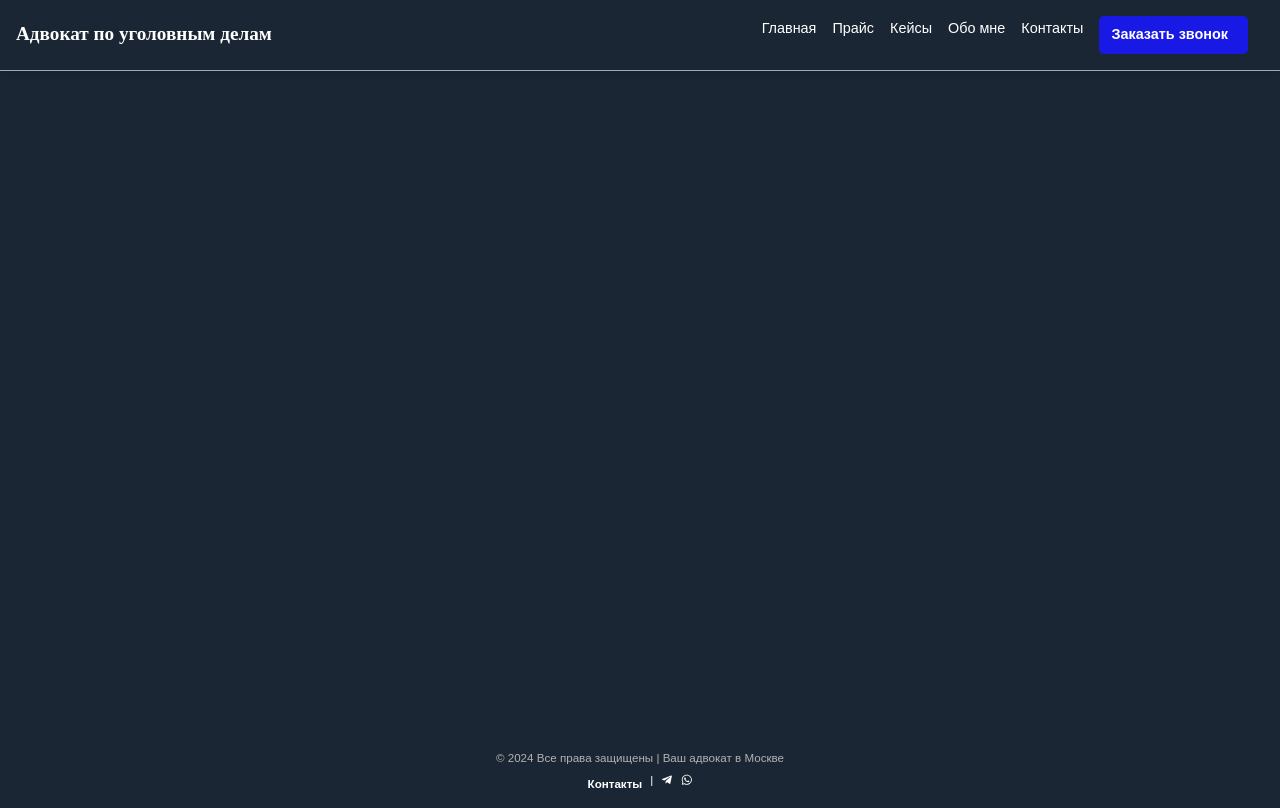
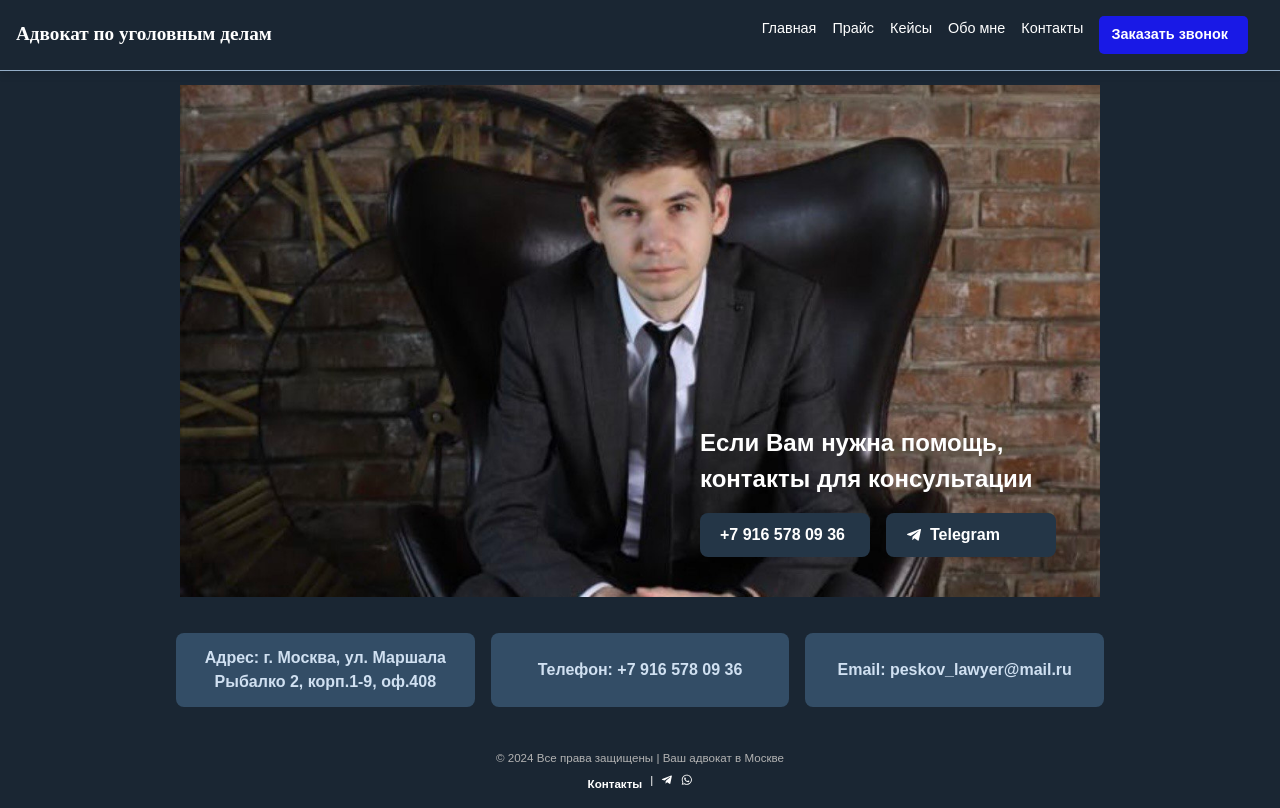
Before and after one commit to VladPeskovDev/Next-js-React-, a Next.js app in the folder lawyer-page/: page /contact in a window 1280 px wide. Built offline with nearby package versions, Linux system fonts and the light colour scheme.

Commit message:
Release0.6

```diff
--- /dev/null
+++ b/lawyer-page/src/app/contact/ContactPage.module.css
@@ -0,0 +1,151 @@
+/* Основной контейнер */
+.container {
+    width: 100%;
+    max-width: 960px;
+    margin: 0 auto;
+    background-color: var(--background);
+    color: white;
+    padding: 20px;
+    margin-top: 65px;
+    margin-bottom: 65px;
+}
+
+/* Контейнер для фото */
+.photoContainer {
+    width: 100%;
+    max-width: 960px;
+    height: 512px;
+    background-image: url('/foto7.jpg'); /* Укажите реальный путь */
+    background-size: cover;
+    background-position: center top;
+    position: relative;
+    display: flex;
+    align-items: flex-end;
+    justify-content: flex-end;
+}
+
+/* Текст и кнопки на фото */
+.photoOverlay {
+    width: auto;
+    max-width: 400px;
+    padding: 20px;
+    color: white;
+    display: flex;
+    flex-direction: column;
+    align-items: flex-start;
+    justify-content: center;
+    margin: 20px;
+}
+
+.overlayText {
+    font-size: 1.5rem;
+    font-weight: bold;
+    text-align: left;
+    margin-bottom: 16px;
+}
+
+/* Кнопки для вызова и Telegram */
+.buttons {
+    display: flex;
+    gap: 16px;
+    justify-content: flex-start;
+    width: 100%;
+}
+
+.button, .buttonTelegram {
+    padding: 10px 20px;
+    font-size: 1rem;
+    font-weight: bold;
+    color: white;
+    background-color: #243647;
+    border-radius: 8px;
+    text-decoration: none;
+    transition: background-color 0.3s;
+    flex: 1; /* Равномерное распределение */
+    max-width: 170px; /* Ограничение ширины для мобильных */
+}
+
+.button:hover, .buttonTelegram:hover {
+    background-color: #1f1fcc;
+}
+
+.buttonTelegram {
+    display: flex;
+    align-items: center;
+    gap: 8px;
+}
+
+/* Контейнер с карточками для адреса, телефона и почты */
+.infoSection {
+    width: 100%;
+    max-width: 960px;
+    height: 106px;
+    display: flex;
+    align-items: center;
+    justify-content: center;
+    margin-top: 20px;
+}
+
+.infoWrapper {
+    width: 928px;
+    height: 74px;
+    display: flex;
+    gap: 16px;
+}
+
+.card {
+    width: 301px;
+    height: 74px;
+    background-color: #334D66;
+    border-radius: 8px;
+    display: flex;
+    align-items: center;
+    justify-content: center;
+    color: #D0E0F1;
+    font-size: 1rem;
+    font-weight: bold;
+    text-align: center;
+    transition: background-color 0.3s;
+}
+
+.card:hover {
+    background-color: #1f1fcc;
+}
+
+/* Адаптивные стили для мобильных устройств */
+@media (max-width: 768px) {
+
+    .container{
+        margin-bottom: 150px;
+    }
+    .photoOverlay {
+        width: auto;
+        max-width: 100%;
+        margin: 10px;
+    }
+
+    .buttons {
+        gap: 8px;
+        justify-content: space-between;
+    }
+
+    .button, .buttonTelegram {
+        padding: 8px 12px;
+        font-size: 0.875rem;
+        max-width: 140px; /* Дополнительное уменьшение для мобильных */
+    }
+
+    .infoWrapper {
+        flex-direction: column;
+        align-items: center;
+        gap: 8px;
+        width: 100%; /* Полная ширина для мобильных */
+    }
+
+    .card {
+        width: 90%;
+        max-width: 300px;
+        height: auto;
+        padding: 10px;
+    }
+}
--- a/lawyer-page/src/app/contact/page.tsx
+++ b/lawyer-page/src/app/contact/page.tsx
@@ -1,13 +1,37 @@
-export const metadata = {
-    title: "Адвокат по уголовным делам | Контакты",
-    description: "Свяжитесь с адвокатом по уголовным делам. Контактная информация.",
-  };
+'use client';
 
-  export default function ContactPage(): JSX.Element {
-    return (
-      <main className="container mx-auto p-4">
-        <h1>Контакты</h1>
-        <p>Для связи с адвокатом воспользуйтесь контактной информацией, указанной здесь.</p>
-      </main>
-    );
-  }
+import styles from './ContactPage.module.css';
+import { FaTelegramPlane } from 'react-icons/fa';
+
+
+
+export default function ContactPage(): JSX.Element {
+  return (
+    <main className={styles.container}>
+      <div className={styles.photoContainer}>
+        <div className={styles.photoOverlay}>
+          <p className={styles.overlayText}>Если Вам нужна помощь, контакты для консультации</p>
+          <div className={styles.buttons}>
+            <a href="tel:+79165780936" className={styles.button}>+7 916 578 09 36</a>
+            <a href="https://t.me/VladislavPeskov" target="_blank" rel="noopener noreferrer" className={styles.buttonTelegram}>
+            <FaTelegramPlane className={styles.icon}/>Telegram</a>
+          </div>
+        </div>
+      </div>
+
+      <div className={styles.infoSection}>
+        <div className={styles.infoWrapper}>
+          <div className={styles.card}>
+            <p>Адрес: г. Москва, ул. Маршала Рыбалко 2, корп.1-9, оф.408</p>
+          </div>
+          <div className={styles.card}>
+            <p>Телефон: +7 916 578 09 36</p>
+          </div>
+          <div className={styles.card}>
+            <p>Email: peskov_lawyer@mail.ru</p>
+          </div>
+        </div>
+      </div>
+    </main>
+  );
+}
```
